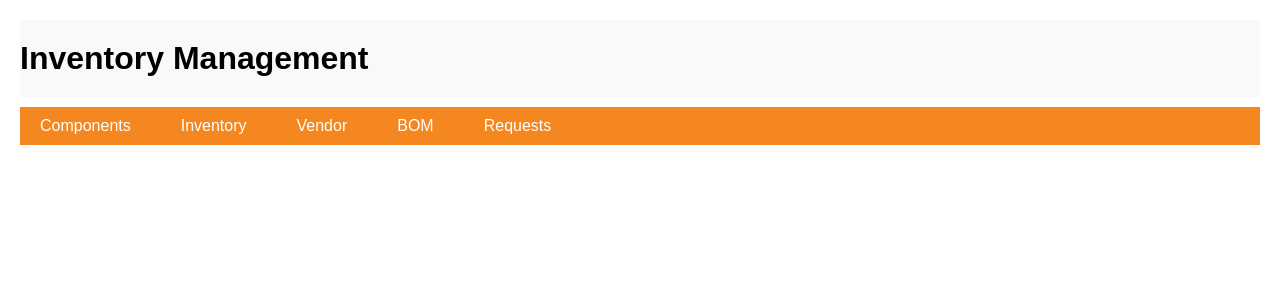
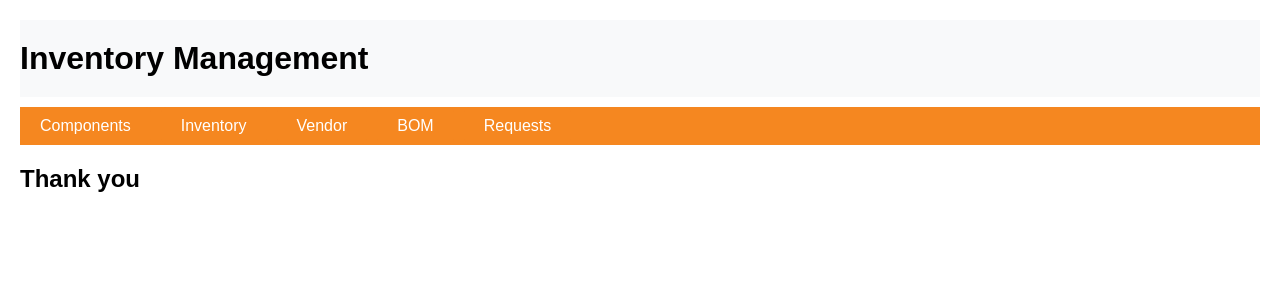
Before and after one commit to Kavipriya25-06/IPMS, a React (Vite) app: page / in a window 1280 px wide. Shown: the top 300 px of the page. Built offline with nearby package versions, Linux system fonts and the light colour scheme.

Commit message:
Added home page

```diff
--- a/src/App.jsx
+++ b/src/App.jsx
@@ -17,6 +17,7 @@ import VendorDetails from "./pages/VendorDetails";
 import BOMDetails from "./pages/BOMDetails";
 import "./App.css";
 import RequestForm from "./pages/RequestForm";
+import HomePage from "./pages/HomePage";
 
 
 function App() {
@@ -77,7 +78,7 @@ function App() {
           <Route path="/bom" element={<BOMDisplay />} />
           <Route path="/bom/:bomId" element={<BOMDetails />} />
           <Route path="/requests" element={<Requests />} />
-          <Route path="/"/>
+          <Route path="/" element={<HomePage/>}/>
           <Route path="request-form" element = {<RequestForm/>} />
           <Route path="/requests/:requestId" element={<RequestDetails />} />
 
--- /dev/null
+++ b/src/pages/HomePage.jsx
@@ -0,0 +1,13 @@
+// src/pages/HomePage.jsx
+import React from "react";
+
+const HomePage = () => {
+  return (
+    <div>
+      <h2>Thank you</h2>
+
+    </div>
+  );
+};
+
+export default HomePage;
--- a/src/pages/RequestForm.jsx
+++ b/src/pages/RequestForm.jsx
@@ -1,13 +1,14 @@
 //
 // Eighth set of code
 import React, { useState, useEffect } from "react";
+import { useParams, useNavigate } from "react-router-dom";
 
 const RequestForm = () => {
   const [boms, setBoms] = useState([]);
   const [selectedBom, setSelectedBom] = useState(null);
   const [selectedComponents, setSelectedComponents] = useState([]);
   const [availableComponents, setAvailableComponents] = useState([]);
-
+  const navigate = useNavigate();
   const [vendorMaster, setVendorMaster] = useState([]); // Store data from vendor_master
   const [vendorList, setVendorList] = useState([]); // Store data from vendor_list
   const [requesterName, setRequesterName] = useState("");
@@ -306,6 +307,7 @@ const RequestForm = () => {
       )}
 
       <button onClick={handleSubmit}>Submit Request</button>
+      <button onClick={() => navigate("/")}>Save and exit</button>
     </div>
   );
 };
```
